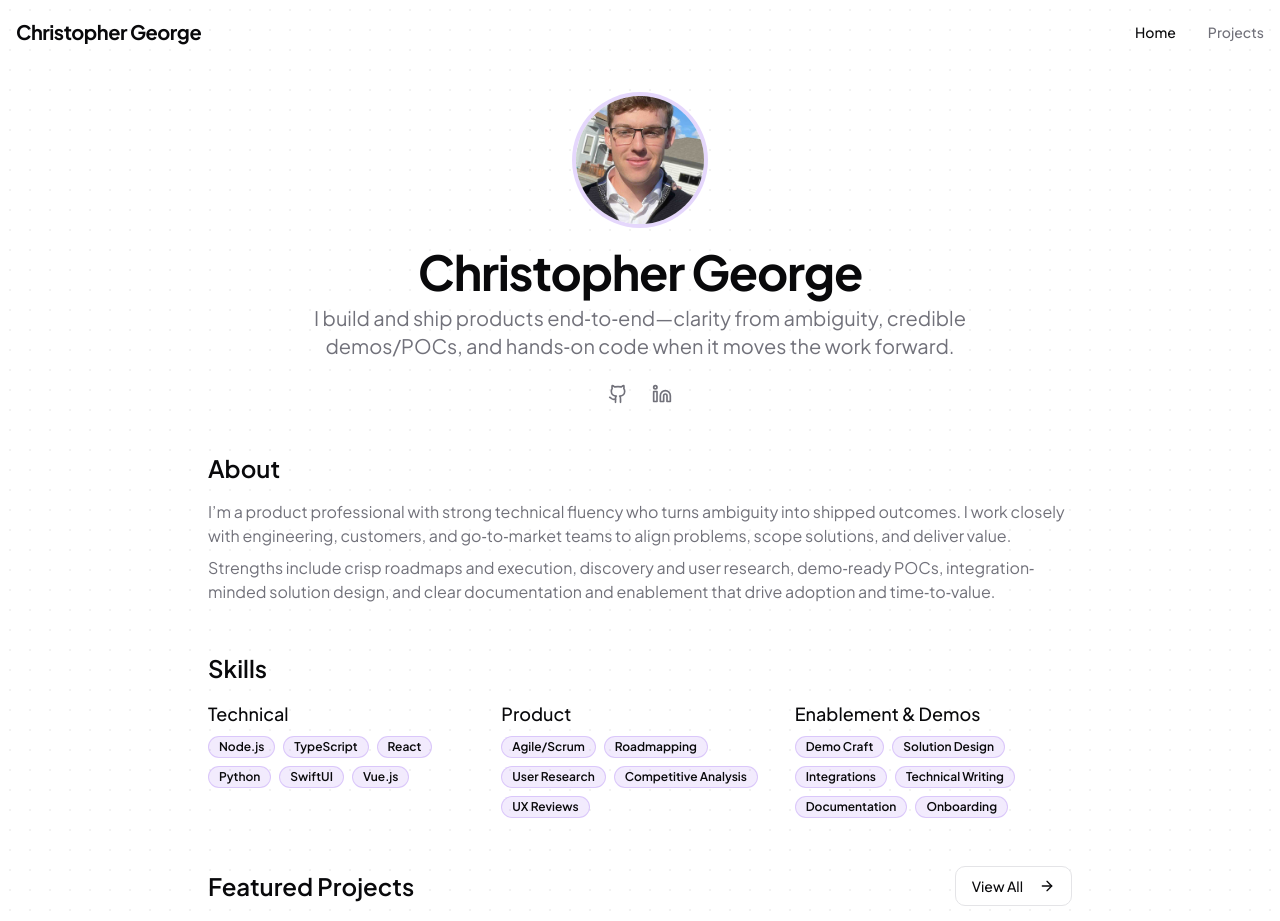
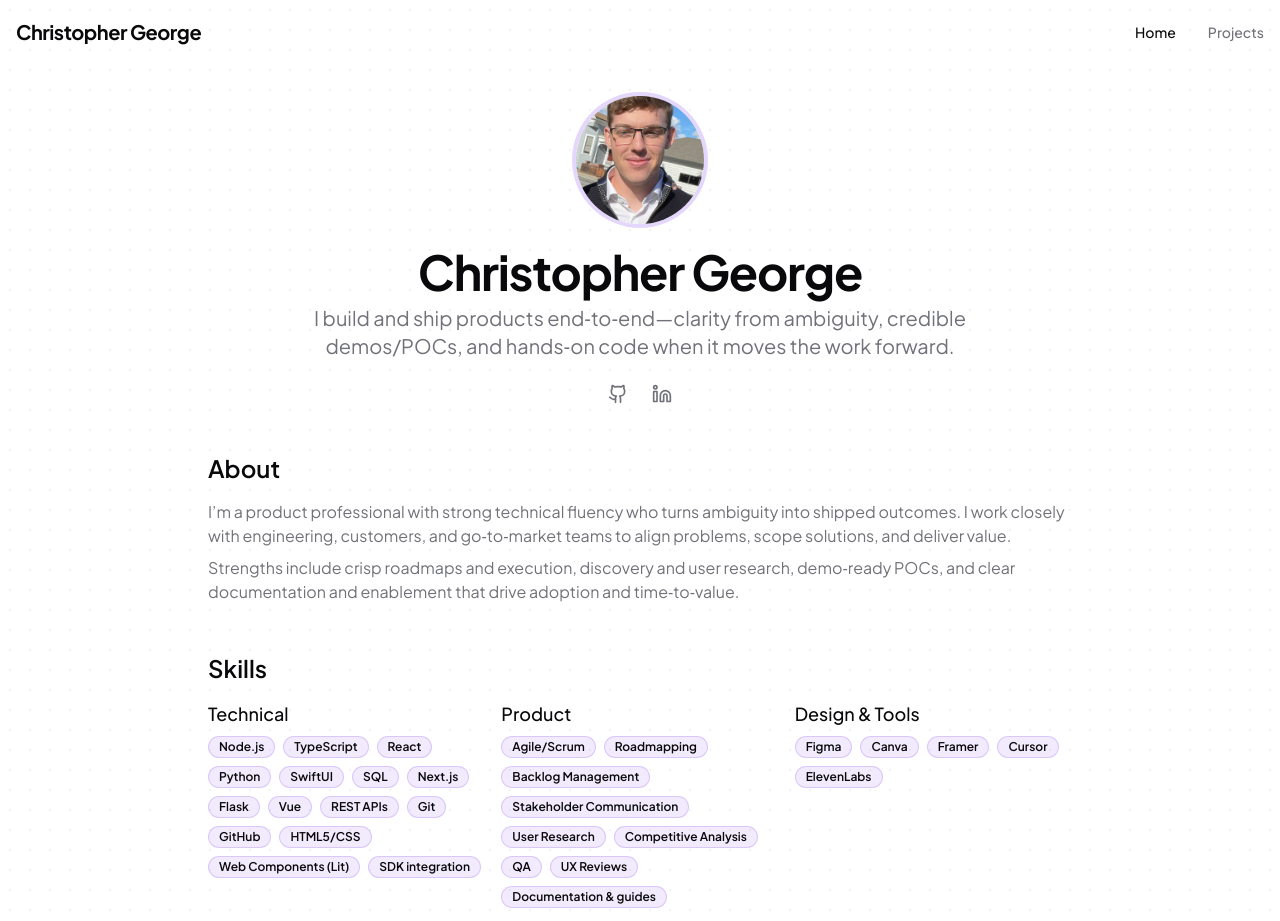
Before and after one commit to Chris24george/portfolio, a Next.js app: page / in a window 1280 px wide. Shown: the top 921 px of the page. Built offline with nearby package versions, Linux system fonts and the light colour scheme.

Commit message:
change wording

```diff
--- a/app/page.tsx
+++ b/app/page.tsx
@@ -12,9 +12,41 @@ export default function HomePage() {
   const projects = getFeaturedProjects()
 
   const skills = {
-    technical: ["Node.js", "TypeScript", "React", "Python", "SwiftUI", "Vue.js"],
-    product: ["Agile/Scrum", "Roadmapping", "User Research", "Competitive Analysis", "UX Reviews"],
-    enablement: ["Demo Craft", "Solution Design", "Integrations", "Technical Writing", "Documentation", "Onboarding"],
+    technical: [
+      "Node.js",
+      "TypeScript",
+      "React",
+      "Python",
+      "SwiftUI",
+      "SQL",
+      "Next.js",
+      "Flask",
+      "Vue",
+      "REST APIs",
+      "Git",
+      "GitHub",
+      "HTML5/CSS",
+      "Web Components (Lit)",
+      "SDK integration",
+    ],
+    product: [
+      "Agile/Scrum",
+      "Roadmapping",
+      "Backlog Management",
+      "Stakeholder Communication",
+      "User Research",
+      "Competitive Analysis",
+      "QA",
+      "UX Reviews",
+      "Documentation & guides",
+    ],
+    enablement: [
+      "Figma",
+      "Canva",
+      "Framer",
+      "Cursor",
+      "ElevenLabs",
+    ],
   }
 
   return (
@@ -52,8 +84,7 @@ export default function HomePage() {
                 value.
               </p>
               <p>
-                Strengths include crisp roadmaps and execution, discovery and user research, demo‑ready POCs, integration‑
-                minded solution design, and clear documentation and enablement that drive adoption and time‑to‑value.
+                Strengths include crisp roadmaps and execution, discovery and user research, demo‑ready POCs, and clear documentation and enablement that drive adoption and time‑to‑value.
               </p>
             </div>
           </section>
@@ -83,7 +114,7 @@ export default function HomePage() {
                 </div>
               </div>
               <div>
-                <h3 className="text-lg font-medium mb-2">Enablement & Demos</h3>
+                <h3 className="text-lg font-medium mb-2">Design & Tools</h3>
                 <div className="flex flex-wrap gap-2">
                   {skills.enablement.map((skill) => (
                     <Badge key={skill} variant="outline" className="bg-primary/10 border-primary/20">
```
